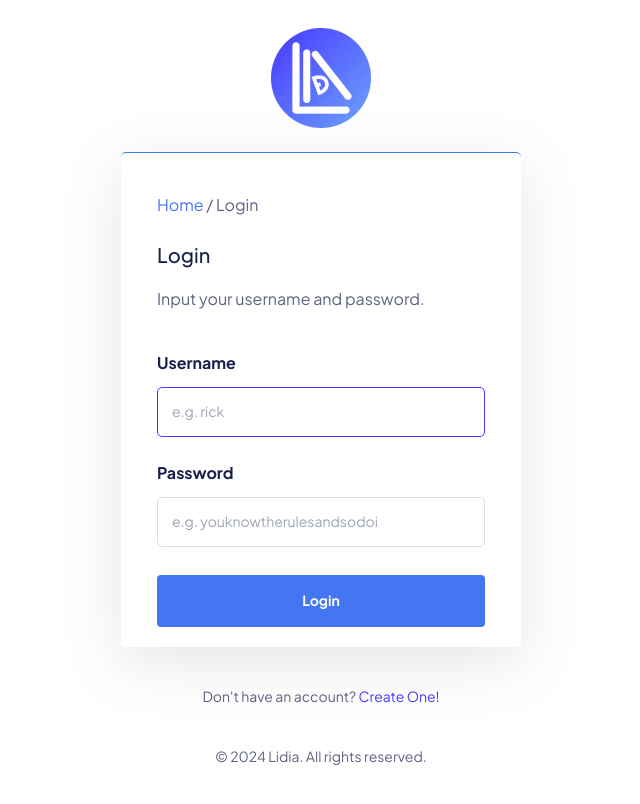
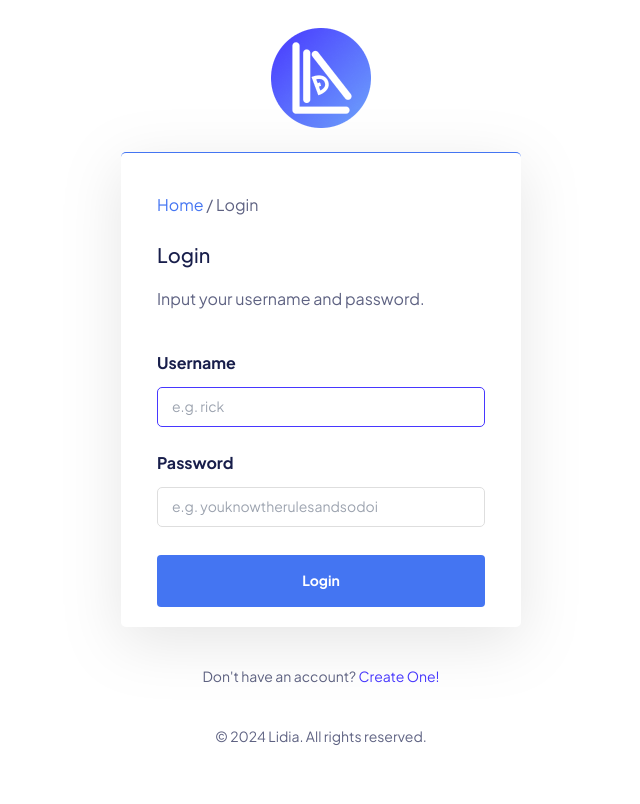
Before and after one commit to anwsaif/lidia-digital-library, a React (Vite) app: page / in a window 1280 px wide. Shown: the top 804 px of the page, without its empty margins (319-959 px from the left). Built offline with nearby package versions, Linux system fonts and the light colour scheme; some icons are missing.

Commit message:
Update css: fix max-h for input to 40px

```diff
--- a/src/index.css
+++ b/src/index.css
@@ -159,7 +159,7 @@ label {
   @apply font-bold text-heading mb-3 block;
 }
 input {
-  @apply text-desc text-sm w-full border-border transition p-[14px] duration-300 border-[1px] rounded-[5px];
+  @apply text-desc text-sm w-full border-border transition p-[14px] duration-300 border-[1px] rounded-[5px] max-h-10;
 }
 input:focus {
     @apply border-link-active outline-none ;
```
